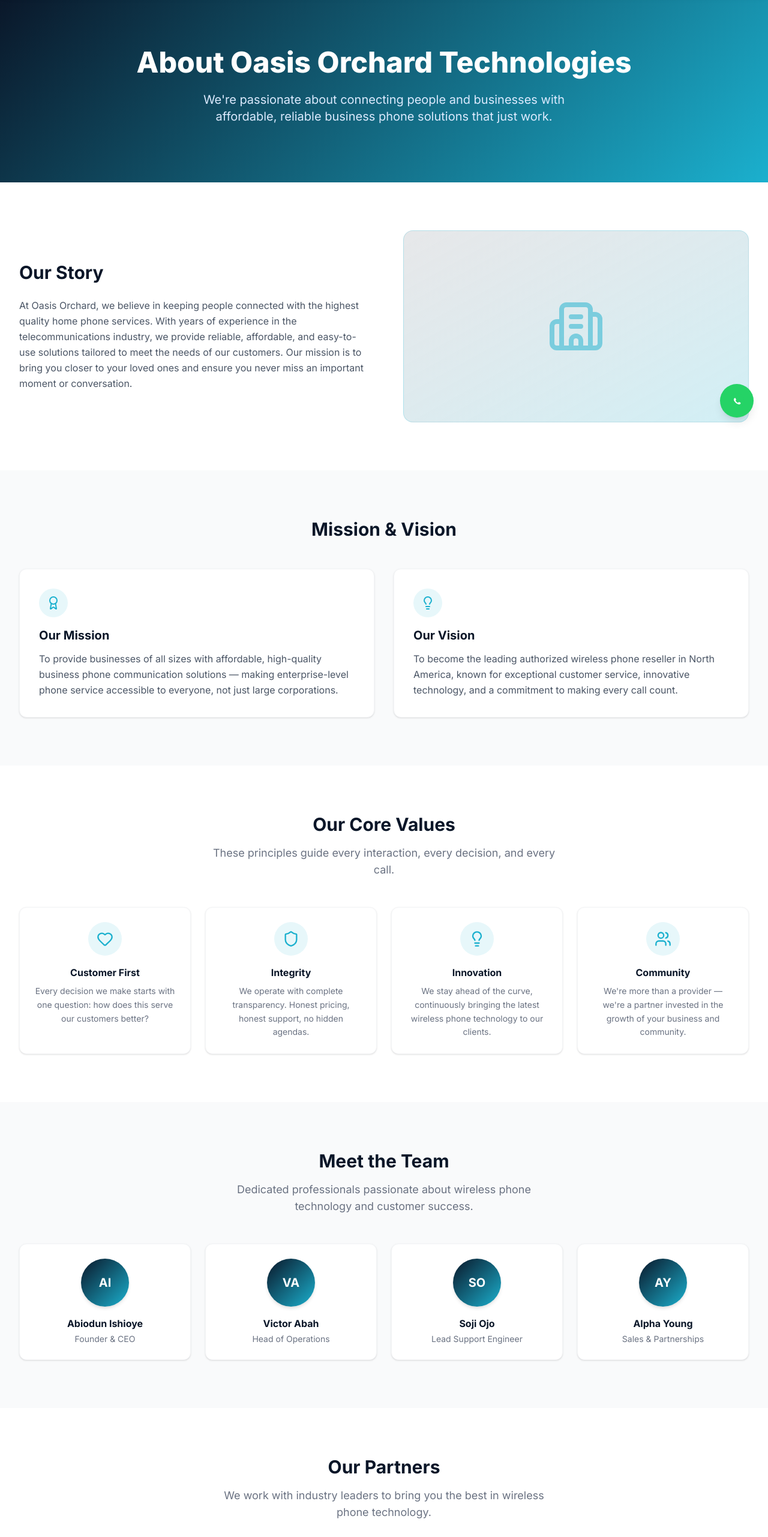
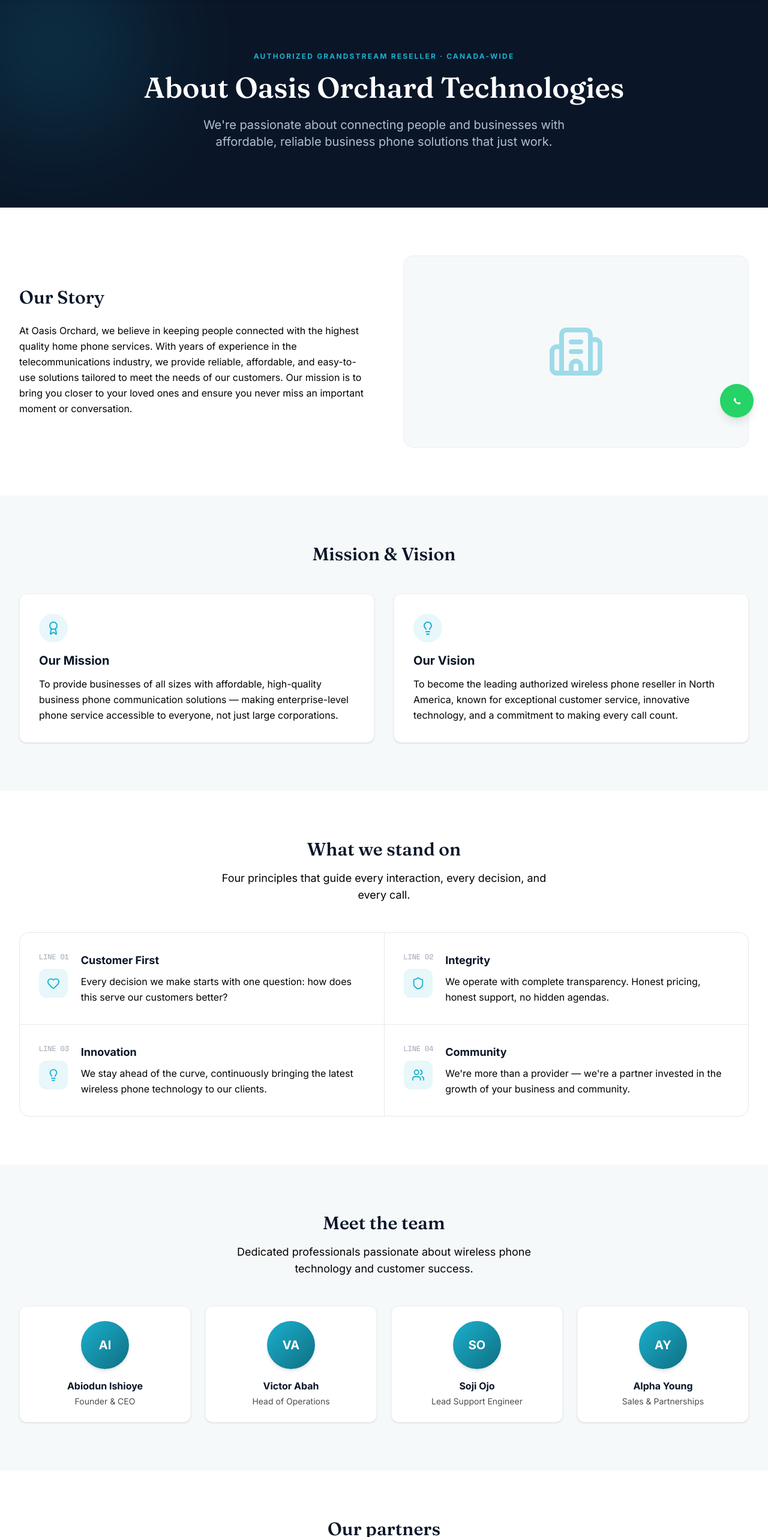
Before and after one commit to abahvictor360-sketch/oasisorchardtech-mysql, a React (Vite) app: page /about in a window 1280 px wide. Shown: the part 80-2642 px from the top of the page at 60% size. Built offline with nearby package versions, Linux system fonts and the light colour scheme; no server answers.

Commit message:
design: extend homepage system to About, Services, Pricing, Support

```diff
--- a/src/pages/public/About.jsx
+++ b/src/pages/public/About.jsx
@@ -64,10 +64,12 @@
       />
     <div className="min-h-screen">
       {/* ── HERO ── */}
-      <section className="relative py-24" style={{ background: 'linear-gradient(135deg, #0a1628 0%, #1bb0ce 100%)' }}>
-        <div className="max-w-4xl mx-auto px-4 sm:px-6 lg:px-8 text-center">
-          <h1 className="text-4xl sm:text-5xl font-extrabold text-white mb-6">{hero.title}</h1>
-          <p className="text-blue-100 text-lg sm:text-xl max-w-2xl mx-auto">{hero.subtitle}</p>
+      <section className="relative overflow-hidden py-24" style={{ background: '#0a1628' }}>
+        <div className="absolute -left-40 -top-40 w-[500px] h-[500px] rounded-full opacity-20 blur-3xl pointer-events-none" style={{ background: 'radial-gradient(circle, #1bb0ce 0%, transparent 70%)' }} />
+        <div className="relative max-w-4xl mx-auto px-4 sm:px-6 lg:px-8 text-center">
+          <span className="inline-block text-[#1bb0ce] text-xs font-bold tracking-[0.18em] uppercase mb-5">Authorized Grandstream Reseller · Canada-Wide</span>
+          <h1 className="font-display text-4xl sm:text-5xl text-white mb-6" style={{ fontWeight: 560 }}>{hero.title}</h1>
+          <p className="text-blue-100/80 text-lg sm:text-xl max-w-2xl mx-auto">{hero.subtitle}</p>
         </div>
       </section>
 
@@ -76,21 +78,21 @@
         <div className="max-w-7xl mx-auto px-4 sm:px-6 lg:px-8">
           <div className="grid grid-cols-1 lg:grid-cols-2 gap-16 items-center">
             <div>
-              <h2 className="text-3xl font-bold text-[#0a1628] mb-6">{story.title}</h2>
-              <p className="text-gray-600 leading-relaxed">{story.body}</p>
+              <h2 className="font-display text-3xl text-[#0a1628] mb-6" style={{ fontWeight: 560 }}>{story.title}</h2>
+              <p className="text-[--ink-soft] leading-relaxed">{story.body}</p>
             </div>
-            <div className="bg-gradient-to-br from-[#0a1628]/10 to-[#1bb0ce]/20 rounded-2xl h-80 flex items-center justify-center border border-[#1bb0ce]/20">
-              <Building2 size={96} className="text-[#1bb0ce] opacity-50" />
+            <div className="rounded-2xl h-80 flex items-center justify-center border" style={{ background: 'var(--paper)', borderColor: 'var(--mist)' }}>
+              <Building2 size={96} className="text-[#1bb0ce] opacity-40" />
             </div>
           </div>
         </div>
       </section>
 
       {/* ── MISSION & VISION ── */}
-      <section className="py-20 bg-gray-50">
+      <section className="py-20" style={{ background: 'var(--paper)' }}>
         <div className="max-w-7xl mx-auto px-4 sm:px-6 lg:px-8">
           <div className="text-center mb-12">
-            <h2 className="text-3xl font-bold text-[#0a1628] mb-4">Mission &amp; Vision</h2>
+            <h2 className="font-display text-3xl text-[#0a1628] mb-4" style={{ fontWeight: 560 }}>Mission &amp; Vision</h2>
           </div>
           <div className="grid grid-cols-1 md:grid-cols-2 gap-8">
             <Card className="p-8">
@@ -98,14 +100,14 @@
                 <Award size={24} className="text-[#1bb0ce]" />
               </div>
               <h3 className="text-xl font-bold text-[#0a1628] mb-3">Our Mission</h3>
-              <p className="text-gray-600 leading-relaxed">{mv.missionText}</p>
+              <p className="text-[--ink-soft] leading-relaxed">{mv.missionText}</p>
             </Card>
             <Card className="p-8">
               <div className="w-12 h-12 rounded-full bg-[#1bb0ce]/10 flex items-center justify-center mb-4">
                 <Lightbulb size={24} className="text-[#1bb0ce]" />
               </div>
               <h3 className="text-xl font-bold text-[#0a1628] mb-3">Our Vision</h3>
-              <p className="text-gray-600 leading-relaxed">{mv.visionText}</p>
+              <p className="text-[--ink-soft] leading-relaxed">{mv.visionText}</p>
             </Card>
           </div>
         </div>
@@ -115,22 +117,27 @@
       <section className="py-20 bg-white">
         <div className="max-w-7xl mx-auto px-4 sm:px-6 lg:px-8">
           <div className="text-center mb-12">
-            <h2 className="text-3xl font-bold text-[#0a1628] mb-4">Our Core Values</h2>
-            <p className="text-gray-500 text-lg max-w-xl mx-auto">
-              These principles guide every interaction, every decision, and every call.
+            <h2 className="font-display text-3xl text-[#0a1628] mb-4" style={{ fontWeight: 560 }}>What we stand on</h2>
+            <p className="text-[--ink-soft] text-lg max-w-xl mx-auto">
+              Four principles that guide every interaction, every decision, and every call.
             </p>
           </div>
-          <div className="grid grid-cols-1 sm:grid-cols-2 lg:grid-cols-4 gap-6">
+          <div className="grid grid-cols-1 sm:grid-cols-2 gap-px rounded-2xl overflow-hidden border border-gray-200" style={{ background: '#e5e9eb' }}>
             {values.map((v, i) => {
               const Icon = VALUE_ICONS[i % VALUE_ICONS.length];
               return (
-                <Card key={i} hover className="p-6 text-center">
-                  <div className="w-14 h-14 rounded-full bg-[#1bb0ce]/10 flex items-center justify-center mx-auto mb-4">
-                    <Icon size={28} className="text-[#1bb0ce]" />
+                <div key={i} className="bg-white p-8 flex gap-5">
+                  <div className="shrink-0">
+                    <span className="font-mono-num block text-xs text-gray-400 mb-3">LINE {String(i + 1).padStart(2, '0')}</span>
+                    <div className="w-12 h-12 rounded-xl bg-[#1bb0ce]/10 flex items-center justify-center">
+                      <Icon size={22} className="text-[#1bb0ce]" />
+                    </div>
                   </div>
-                  <h3 className="font-bold text-[#0a1628] mb-2">{v.title}</h3>
-                  <p className="text-gray-500 text-sm leading-relaxed">{v.description}</p>
-                </Card>
+                  <div>
+                    <h3 className="text-lg font-bold text-[#0a1628] mb-2">{v.title}</h3>
+                    <p className="text-[--ink-soft] leading-relaxed">{v.description}</p>
+                  </div>
+                </div>
               );
             })}
           </div>
@@ -138,11 +145,11 @@
       </section>
 
       {/* ── TEAM ── */}
-      <section className="py-20 bg-gray-50">
+      <section className="py-20" style={{ background: 'var(--paper)' }}>
         <div className="max-w-7xl mx-auto px-4 sm:px-6 lg:px-8">
           <div className="text-center mb-12">
-            <h2 className="text-3xl font-bold text-[#0a1628] mb-4">Meet the Team</h2>
-            <p className="text-gray-500 text-lg max-w-xl mx-auto">
+            <h2 className="font-display text-3xl text-[#0a1628] mb-4" style={{ fontWeight: 560 }}>Meet the team</h2>
+            <p className="text-[--ink-soft] text-lg max-w-xl mx-auto">
               Dedicated professionals passionate about wireless phone technology and customer success.
             </p>
           </div>
@@ -151,12 +158,12 @@
               <Card key={i} hover className="p-6 text-center">
                 <div
                   className="w-20 h-20 rounded-full flex items-center justify-center mx-auto mb-4 text-white text-xl font-bold shadow-md"
-                  style={{ background: 'linear-gradient(135deg, #0a1628, #1bb0ce)' }}
+                  style={{ background: 'linear-gradient(135deg, #1bb0ce, #0f6f82)' }}
                 >
                   {member.initials}
                 </div>
                 <h3 className="font-bold text-[#0a1628] mb-1">{member.name}</h3>
-                <p className="text-sm text-gray-500">{member.role}</p>
+                <p className="text-sm text-[--ink-soft] opacity-70">{member.role}</p>
               </Card>
             ))}
           </div>
@@ -167,19 +174,19 @@
       <section className="py-20 bg-white">
         <div className="max-w-7xl mx-auto px-4 sm:px-6 lg:px-8">
           <div className="text-center mb-12">
-            <h2 className="text-3xl font-bold text-[#0a1628] mb-4">Our Partners</h2>
-            <p className="text-gray-500 text-lg max-w-xl mx-auto">
+            <h2 className="font-display text-3xl text-[#0a1628] mb-4" style={{ fontWeight: 560 }}>Our partners</h2>
+            <p className="text-[--ink-soft] text-lg max-w-xl mx-auto">
               We work with industry leaders to bring you the best in wireless phone technology.
             </p>
           </div>
           <div className="flex flex-col items-center gap-6">
-            <p className="text-gray-600 text-center max-w-lg">
+            <p className="text-[--ink-soft] text-center max-w-lg">
               Oasis Orchard Technologies is a proud{' '}
               <span className="font-semibold text-[#0a1628]">Authorized Reseller of Grandstream</span>{' '}
               — a global leader in unified communications and wireless phone hardware. This partnership ensures
               every device we sell meets the highest standards of quality and reliability.
             </p>
-            <div className="bg-gray-100 border-2 border-dashed border-gray-300 rounded-xl px-16 py-10 flex items-center justify-center">
+            <div className="rounded-xl px-16 py-10 flex items-center justify-center border" style={{ background: 'var(--paper)', borderColor: 'var(--mist)' }}>
               <p className="text-gray-400 font-semibold text-xl tracking-wide">Grandstream Networks</p>
             </div>
           </div>
@@ -187,10 +194,10 @@
       </section>
 
       {/* ── CTA ── */}
-      <section className="py-16" style={{ background: 'linear-gradient(135deg, #0a1628 0%, #1bb0ce 100%)' }}>
+      <section className="relative py-16 overflow-hidden" style={{ background: '#0a1628' }}>
         <div className="max-w-3xl mx-auto px-4 sm:px-6 lg:px-8 text-center">
-          <h2 className="text-3xl font-extrabold text-white mb-4">{cta.title}</h2>
-          <p className="text-blue-100 mb-8">{cta.subtitle}</p>
+          <h2 className="font-display text-3xl text-white mb-4" style={{ fontWeight: 560 }}>{cta.title}</h2>
+          <p className="text-blue-100/80 mb-8">{cta.subtitle}</p>
           {cta.button1 && (
             <Link to="/signup"><Button size="lg" variant="white">{cta.button1}</Button></Link>
           )}
```
Also changed, not shown: src/pages/public/Pricing.jsx (+22 -20 lines), src/pages/public/Services.jsx (+37 -45 lines), src/pages/public/Support.jsx (+20 -18 lines).
